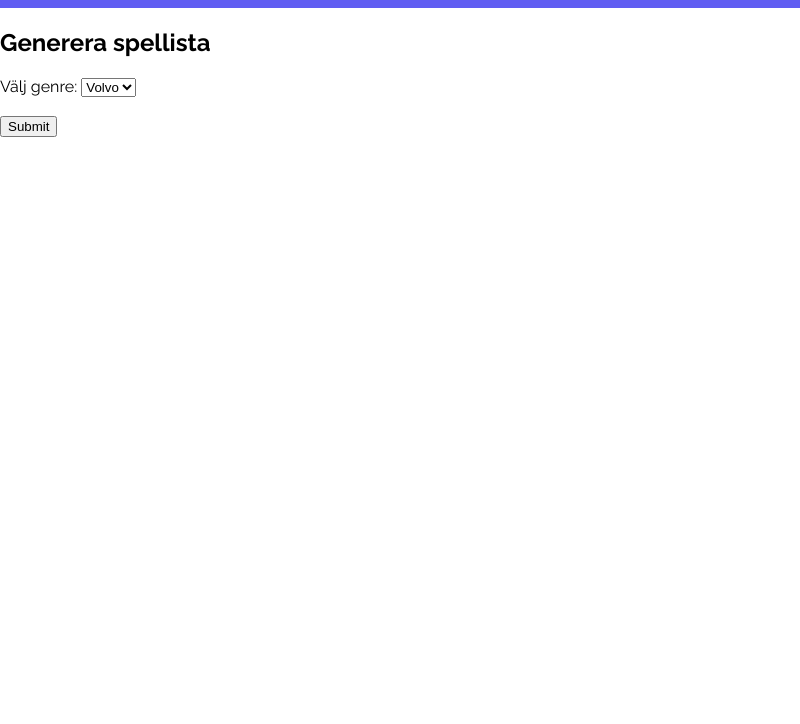
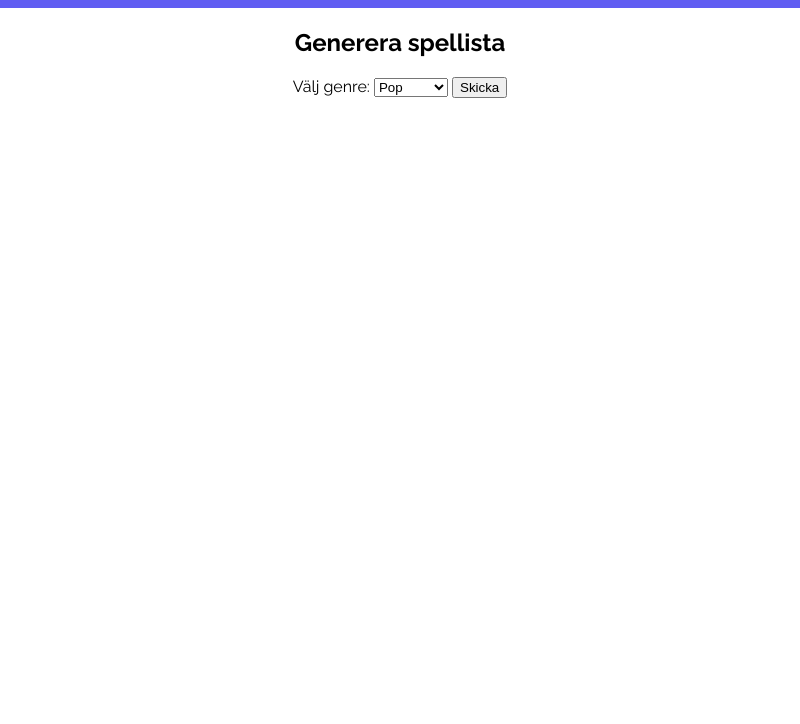
Before and after one commit to ecspresso/langpendlaren, an Electron app: page frontend/src/view/cpspotify/playlist.html in a window 800 px wide. Shown: the part 76-800 px from the top of the page. Drawn offline with nearby package versions, Linux system fonts and the light colour scheme; no server answers; files whose address does not match are found by name.

Commit message:
Playlist html

```diff
--- a/frontend/src/view/cpspotify/playlist.html
+++ b/frontend/src/view/cpspotify/playlist.html
@@ -17,19 +17,20 @@
         <h1>Långpendlaren</h1>
     </header>
 
-    <main id="main_content">
+    <main id="main_content" class="center_content">
         <h2>Generera spellista</h2>
 
         <form action="do_something">
             <label for="genre">Välj genre:</label>
             <select name="genres" id="genres">
-              <option value="volvo">Volvo</option>
-              <option value="saab">Saab</option>
-              <option value="opel">Opel</option>
-              <option value="audi">Audi</option>
+              <option value="pop">Pop</option>
+              <option value="rock">Rock</option>
+              <option value="julmusik">Julmusik</option>
+              <option value="hiphop">Hip hop</option>
+              <option value="jazz">Jazz</option>
             </select>
-            <br><br>
-            <input type="submit" value="Submit">
+
+            <input type="submit" value="Skicka">
           </form>
     </main>
 </body>
--- a/frontend/src/view/styles/main.css
+++ b/frontend/src/view/styles/main.css
@@ -21,6 +21,10 @@ header h1 {
 .flex-container {
     display: flex;
     justify-content: center;
+}
+
+.center_content {
+    text-align: center;
 }
 
 
```
